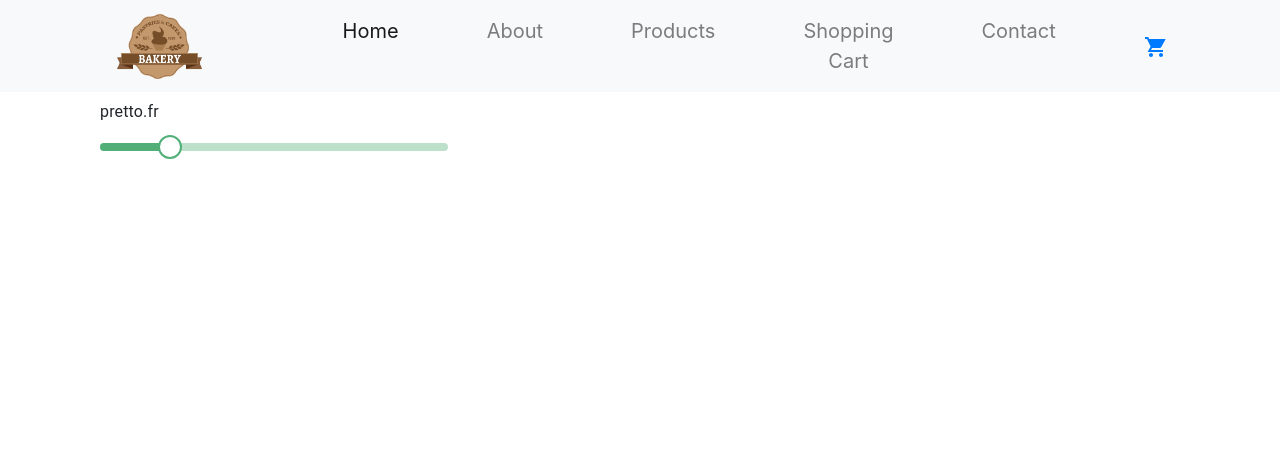
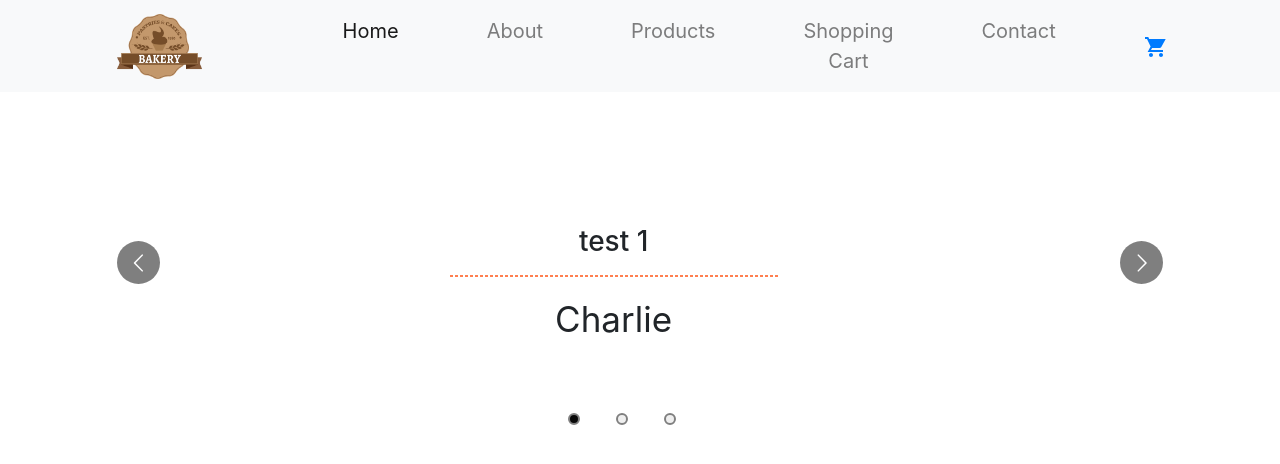
Before and after one commit to charlieNg014/bakery, a React (Create React App) app: page /test in a window 1280 px wide. Shown: the top 464 px of the page. Built offline with nearby package versions, Linux system fonts and the light colour scheme; what google-maps-react would draw is missing.

Commit message:
Fix display

```diff
--- a/package.json
+++ b/package.json
@@ -18,6 +18,7 @@
     "google-maps-react": "^2.0.2",
     "mongoose": "^5.8.11",
     "nodemon": "^2.0.2",
+    "pure-react-carousel": "^1.25.2",
     "react": "^16.12.0",
     "react-addons-css-transition-group": "^15.6.2",
     "react-bootstrap": "^1.0.0-beta.16",
@@ -27,8 +28,10 @@
     "react-icons": "^3.9.0",
     "react-modal": "^3.11.1",
     "react-multi-bar-slider": "^1.4.0",
+    "react-multi-carousel": "^2.5.2",
     "react-player": "^1.15.2",
     "react-redux": "^7.1.3",
+    "react-responsive-carousel": "^3.1.51",
     "react-router-dom": "^5.1.2",
     "react-scripts": "3.3.1",
     "react-toastify": "^5.5.0",
--- a/src/App.css
+++ b/src/App.css
@@ -131,6 +131,11 @@ p.subtitle {
     padding: 5rem 0;
   }
 
+section.services.service-center {
+    height: 390px;
+    padding-top: 40px;
+}
+
   .services {
     /* background: var(--darkGrey); */
     text-align: center;
@@ -306,7 +311,7 @@ img {
     width: 100%;
     margin-left: 0;
     margin-right: 0;
-    height: 533px;
+    height: 580px;
 }
 
 .video {
@@ -369,7 +374,8 @@ button.detail-btn {
 }
 
 .col-md-6.contact-details {
-    margin-top: 0px;
+    margin-top: 0;
+    height: 580px;
 }
 
 .youtube {
@@ -544,6 +550,8 @@ div#navbarNavAltMarkup {
 .services.about {
     background-color: aliceblue;
     margin-top: 90px;
+    height: 220px;
+    padding-top: 33px;
 }
 
 .about-top {
@@ -711,8 +719,10 @@ img.display-image {
 
 /* product statrs  */
 .product {
+    height: 242px;
     margin-top: 90px;
     background-color: aliceblue;
+    padding-top: 33px;
 }
 
 
@@ -1541,6 +1551,10 @@ input#myNumber {
     height: 100%;
 }
 
+article.service {
+    margin: 0 30px;
+}
+
 .text {
     margin-bottom: 222px;
 }
@@ -1625,6 +1639,30 @@ h5.navcart-details-price {
 }
 /* view cart on navbar ends  */
 
+/* carousel  starts */
+.item.row {
+    flex-wrap: wrap;
+    margin-left: 0px;
+    margin-right: 0px;
+}
+
+li.react-multi-carousel-item.react-multi-carousel-item--active {
+    margin-right: 0px;
+}
+
+.item-display {
+    margin-top: 100px;
+    margin-left: -60px;
+    justify-content: center;
+}
+
+li.react-multi-carousel-dot {
+    margin-left: 0px;
+    float: left;
+}
+
+/* carousel end  */
+
 /* tablets  */
 @media screen and (max-width: 768px) {
 
--- a/src/components/Services.js
+++ b/src/components/Services.js
@@ -1,19 +1,21 @@
 import React, {Component} from 'react';
 import Title from './Title';
-import {FaCocktail, FaHiking, FaBeer} from "react-icons/fa";
+import {FaBirthdayCake} from "react-icons/fa";
+import {MdEvent} from "react-icons/md"
+import {GiCakeSlice} from "react-icons/gi"
 
 export default class Services extends Component {
     //store the array in state first before thinking about dispaying it below by using map
     state = {
         services: [
-            {icon: <FaCocktail/>, title: "First service", info: "Description for first service"},
-            {icon: <FaHiking/>, title: "Second Service", info: "Description for second service"},
-            {icon: <FaBeer/>, title: "Third Service", info: "Description for third service"}
+            {icon: <FaBirthdayCake/>, title: "Birthday", info: "Our specially designed range includes beautiful cakes for every member of the family - from baby cakes through every milestone including 18th, 21st, 40th, 50th and everything in between."},
+            {icon: <MdEvent/>, title: "Event", info: "Let us help make your next occasion an absolute delight"},
+            {icon: <GiCakeSlice/>, title: "First service", info: "Collect your Picnic Afternoon Tea Lunch from Dan's Bakery and enjoy your savoury food while relaxing in a park or your favourite location in Melbourne."}
         ]
     }
     render() {
         return (
-            <section className="services" style={{backgroundColor: "aliceblue"}}>
+            <section className="services service-center" style={{backgroundColor: "aliceblue"}}>
                 <Title title="Services"></Title>
                 <div className="services-center">
                     {this.state.services.map((item, index) => {
--- a/src/components/Test.js
+++ b/src/components/Test.js
@@ -1,54 +1,72 @@
-import React from 'react';
-import { withStyles, makeStyles } from '@material-ui/core/styles';
-import Slider from '@material-ui/core/Slider';
-import Typography from '@material-ui/core/Typography';
+import React from 'react'
+import Carousel from 'react-multi-carousel';
+import 'react-multi-carousel/lib/styles.css';
 
-const useStyles = makeStyles(theme => ({
-  root: {
-    width: 300 + theme.spacing(3) * 2,
-  },
-  margin: {
-    height: theme.spacing(3),
-  },
-}));
+const review = [
+  {detail: "test 1", name: " Charlie"},
+  {detail: "test 2", name: " Duke"},
+  {detail: "test 3", name: " Jess"}
+]
 
-  const PrettoSlider = withStyles({
-    root: {
-      color: '#52af77',
-      height: 8,
-    },
-    thumb: {
-      height: 24,
-      width: 24,
-      backgroundColor: '#fff',
-      border: '2px solid currentColor',
-      marginTop: -8,
-      marginLeft: -12,
-      '&:focus,&:hover,&$active': {
-        boxShadow: 'inherit',
-      },
-    },
-    active: {},
-    valueLabel: {
-      left: 'calc(-50% + 4px)',
-    },
-    track: {
-      height: 8,
-      borderRadius: 4,
-    },
-    rail: {
-      height: 8,
-      borderRadius: 4,
-    },
-  })(Slider);
-
-  export default function Test() {
-    const classes = useStyles();
-
-    return (
-      <div className={classes.root} style={{marginTop: 100, marginLeft: 100}}>
-        <Typography gutterBottom>pretto.fr</Typography>
-        <PrettoSlider valueLabelDisplay="auto" aria-label="pretto slider" defaultValue={20} />
-      </div>
-    );
-  }
+export default function Test() {
+  return (
+    <div className="services" style={{marginTop: 100, marginRight: 0}}>
+      <Carousel
+            additionalTransfrom={0}
+            arrows
+            autoPlaySpeed={10}
+            centerMode={false}
+            className=""
+            containerClass="container"
+            dotListClass=""
+            draggable
+            focusOnSelect={false}
+            infinite
+            itemClass=""
+            keyBoardControl
+            minimumTouchDrag={80}
+            renderButtonGroupOutside={false}
+            renderDotsOutside={false}
+            responsive={{
+              desktop: {
+                breakpoint: {
+                  max: 3000,
+                  min: 1024
+                },
+                items: 1
+              },
+              mobile: {
+                breakpoint: {
+                  max: 464,
+                  min: 0
+                },
+                items: 1
+              },
+              tablet: {
+                breakpoint: {
+                  max: 1024,
+                  min: 464
+                },
+                items: 1
+              }
+            }}
+            showDots
+            sliderClass=""
+            slidesToSlide={1}
+            swipeable
+          >
+      {review.map((item) => {
+        return (
+            <div className="item row" style={{marginLeft: -30, height: 300}}>
+                <div className="item-display col-md-12">
+                  <h3 className="review-detail">{item.detail}</h3>
+                  <hr className="filter-line" style={{width: "30%"}}/>
+                  <p className="review-name">{item.name}</p>
+                </div>
+            </div>
+        )
+          })}
+    </Carousel>
+    </div>
+        )
+}
--- a/src/components/shoppingcart/ShoppingCart.js
+++ b/src/components/shoppingcart/ShoppingCart.js
@@ -147,7 +147,7 @@ export default function ShoppingCart() {
                 <div className="cart-sum">
                 <div className="sum-left">
                     <h4 className="left-title">
-                        Enter your code if you have one. Pellentesque habitant morbi tristique senectus et netus et malesuada fames ac turpis egestas.
+                        Enter your code if you have one.
                     </h4>
                     <div className="title-code">
                         <input className="form-control coupon" type="text" placeholder="Enter you code here" />
--- a/src/pages/Home.js
+++ b/src/pages/Home.js
@@ -14,8 +14,8 @@ function Home() {
         <div>
             <StyledImage>
             <Banner title="Super Delicious Cake" subtitle="100% Natural, fresh baked goods">
-                <Link to="/booking" className="btn-primary" style={{backgroundColor: "peru"}}>
-                    Book Now
+                <Link to="/products" className="btn-primary" style={{backgroundColor: "peru"}}>
+                    Buy Now
                 </Link>
             </Banner>
             </StyledImage>
```
Also changed, not shown: src/data.js (+22 -12 lines).
